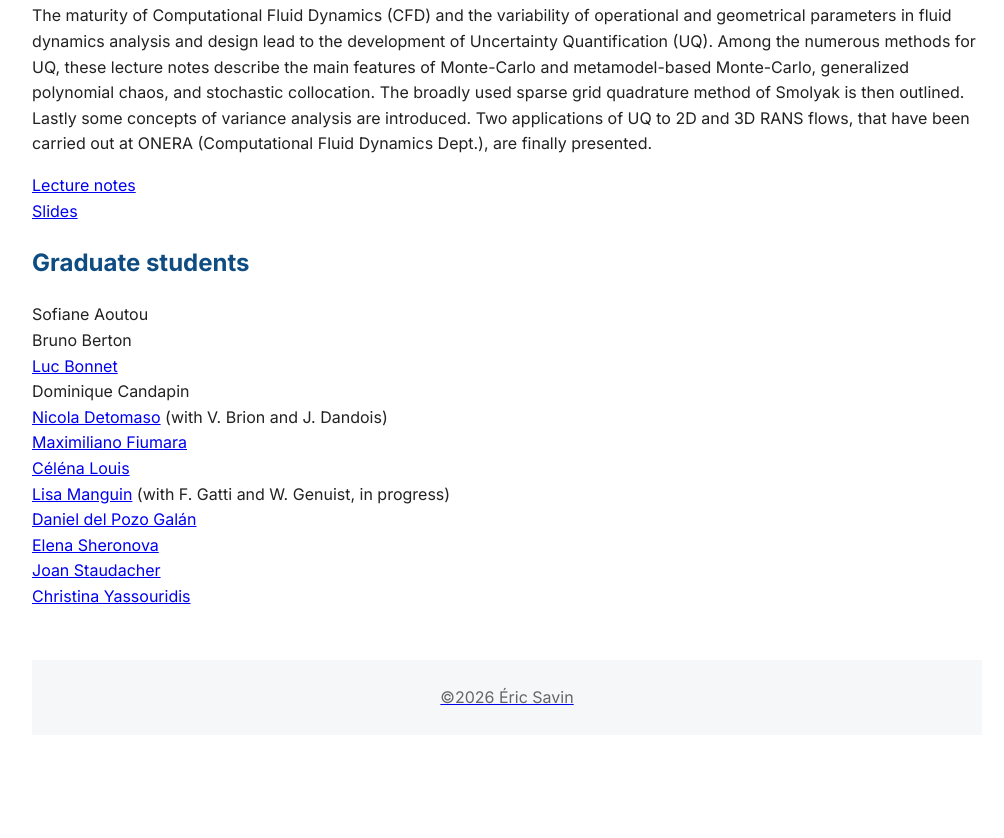
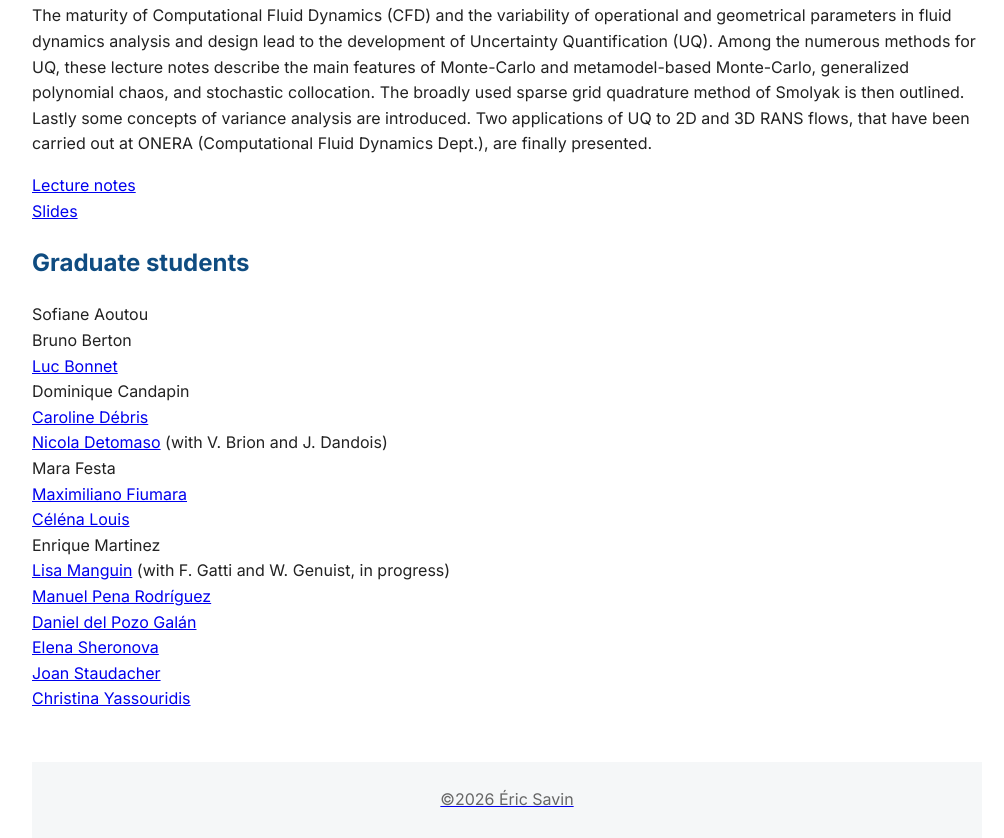
Before and after one commit to ericsavin/ericsavin.github.io, a plain HTML site: page teaching.html in a window 1280 px wide. Shown: the part 1203-2041 px from the top of the page, without its empty margins (133-1137 px from the left). Before the commit the page ends 1938 px from the top, so only its background shows below. Drawn offline with Linux system fonts and the light colour scheme.

Commit message:
Update teaching.html

```diff
--- a/teaching.html
+++ b/teaching.html
@@ -132,10 +132,14 @@ Sofiane Aoutou<br>
 Bruno Berton<br>
 <a href="https://www.linkedin.com/in/luc-bonnet-0065bb87/" target="_blank"> Luc Bonnet</a><br>
 Dominique Candapin<br>
+<a href="https://www.linkedin.com/in/caroline-debris-417ba5230/" target="_blank"> Caroline Débris</a><br>
 <a href="https://www.linkedin.com/in/nicola-detomaso-214315185/" target="_blank"> Nicola Detomaso</a> (with V. Brion and J. Dandois)<br>
+Mara Festa<br>
 <a href="https://www.linkedin.com/in/maximiliano-fiumara-a4787a60/" target="_blank"> Maximiliano Fiumara<br>
 <a href="https://www.linkedin.com/in/céléna-louis-a9a9751b5/" target="_blank"> Céléna Louis</a><br>
+Enrique Martinez<br>
 <a href="https://www.linkedin.com/in/lisa-manguin-600ba5250/" target="_blank"> Lisa Manguin</a> (with F. Gatti and W. Genuist, in progress)<br>
+<a href="https://www.linkedin.com/in/manuel-pena-rodríguez-5067326a/" target="_blank"> Manuel Pena Rodríguez<br>
 <a href="https://www.linkedin.com/in/daniel-del-pozo-galan/" target="_blank"> Daniel del Pozo Galán<br>
 <a href="https://www.linkedin.com/in/elena-sheronova-685a535b/" target="_blank"> Elena Sheronova<br>
 <a href="https://www.linkedin.com/in/joan-staudacher-4905355/" target="_blank"> Joan Staudacher<br>
```
